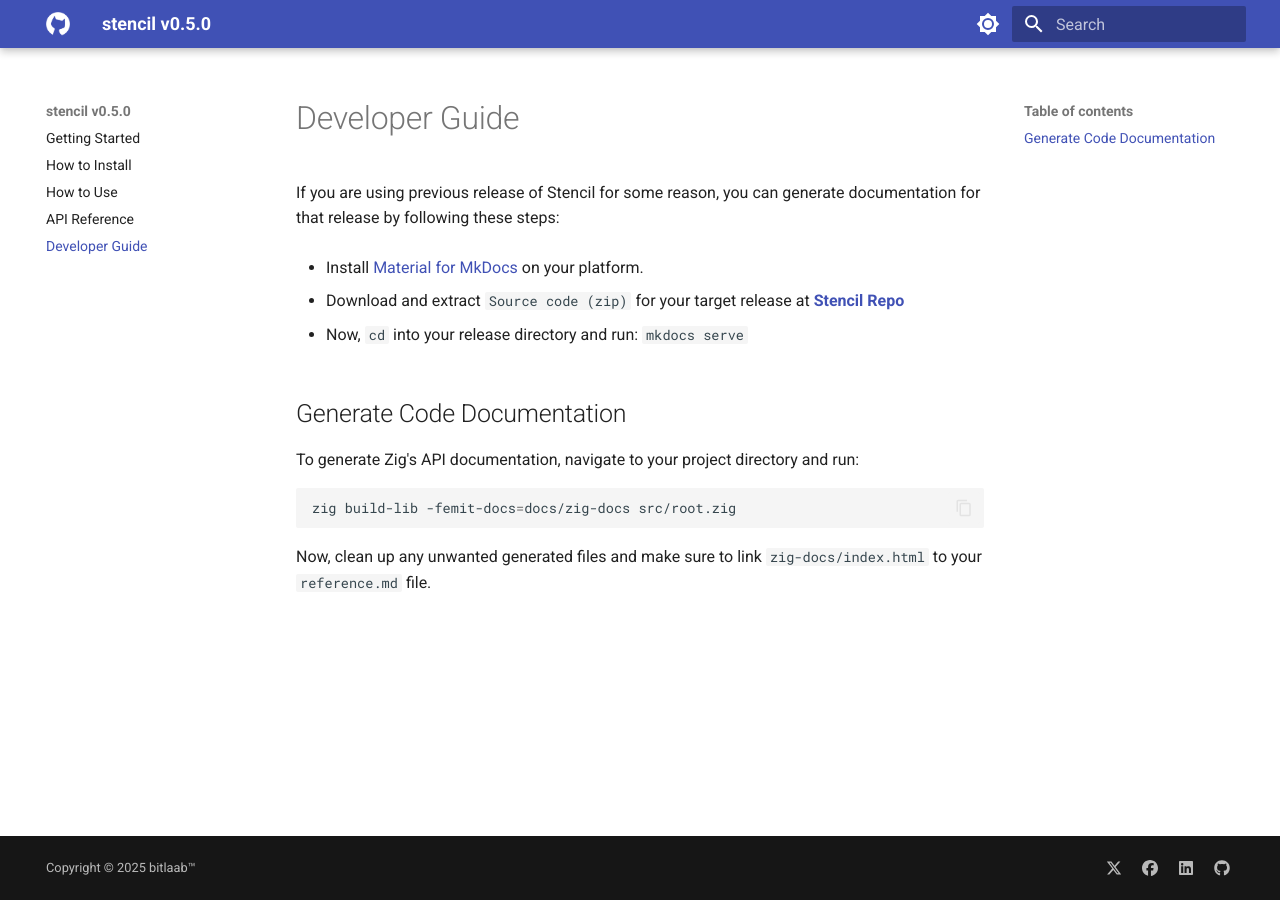
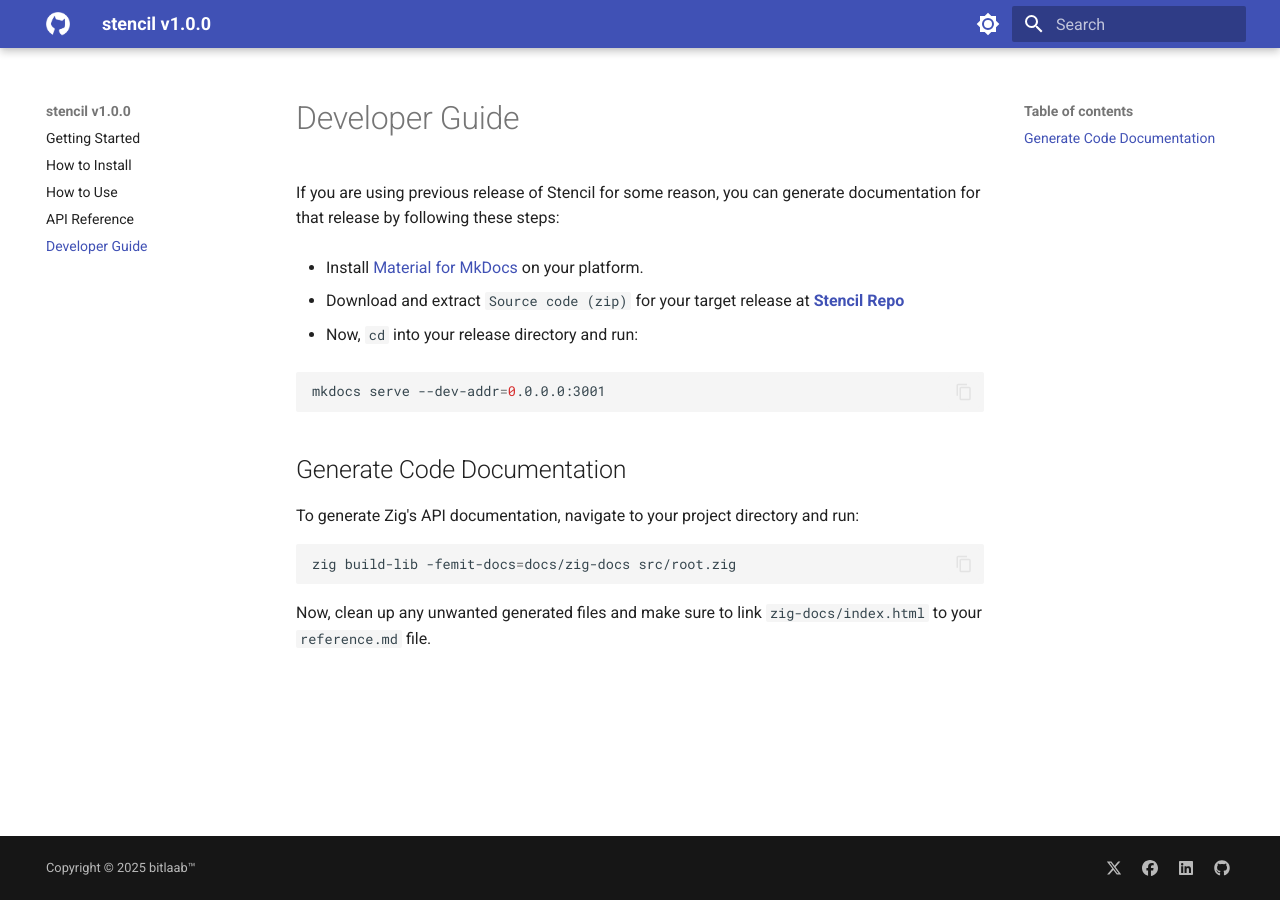
Before and after one commit to bitlaab-bolt/stencil, an MkDocs documentation site: the page built from docs/guide.md, in a window 1280 px wide. Built offline with MkDocs 1.6.1 and Material for MkDocs 9.7.7, drawn with Linux system fonts in a browser that asks for light colours.

Commit message:
tagging v1.0.0

````diff
--- a/docs/guide.md
+++ b/docs/guide.md
@@ -6,7 +6,11 @@ If you are using previous release of Stencil for some reason, you can generate d
 
 - Download and extract `Source code (zip)` for your target release at [**Stencil Repo**](https://github.com/bitlaab-bolt/stencil)
 
-- Now, `cd` into your release directory and run: `mkdocs serve`
+- Now, `cd` into your release directory and run:
+
+```sh
+mkdocs serve --dev-addr=0.0.0.0:3001
+```
 
 ## Generate Code Documentation
 
--- a/mkdocs.yml
+++ b/mkdocs.yml
@@ -1,4 +1,4 @@
-site_name: stencil v0.5.0
+site_name: stencil v1.0.0
 site_url: http://127.0.0.1
 nav:
   - Getting Started: index.md
````
Also changed, not shown: CHANGELOG.md (+1 -1 lines), docs/usage.md (+1 -2 lines), 3 other files.
